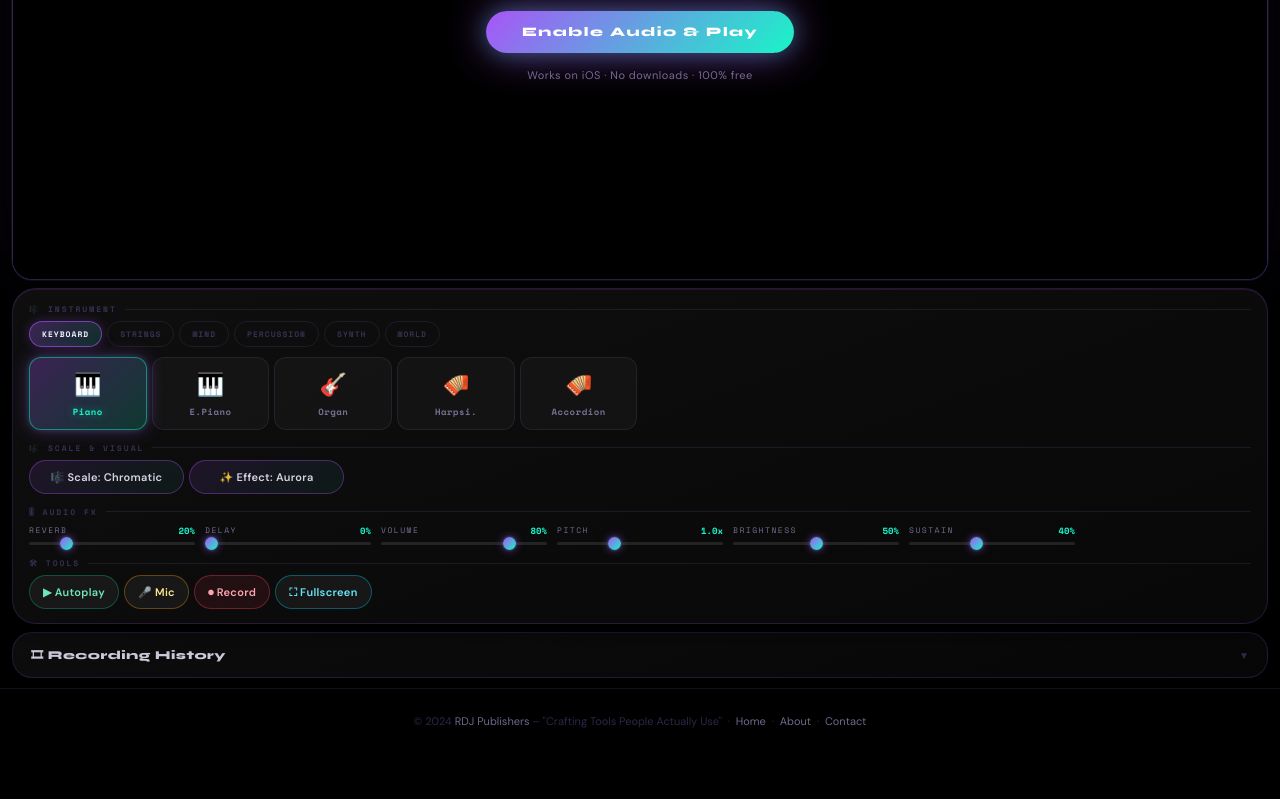
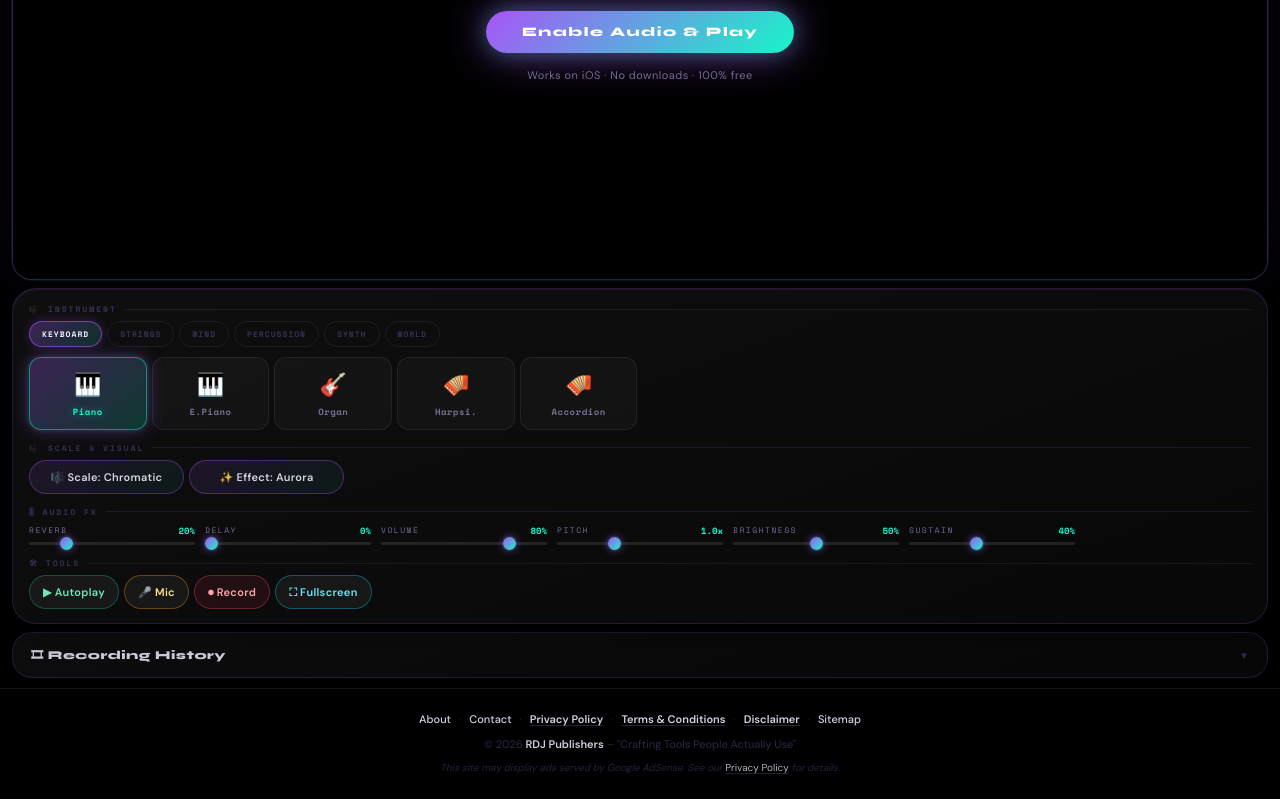
Before and after one commit to rdjpublishers/Touch-Music, a plain HTML site: page index.html in a window 1280 px wide. Shown: the part 396-1195 px from the top of the page. Before the commit the page ends 1150 px from the top, so only its background shows below. Drawn offline with nearby package versions, Linux system fonts and the light colour scheme.

Commit message:
Add files via upload

```diff
--- a/index.html
+++ b/index.html
@@ -241,9 +241,20 @@ body.fs .fs-hint{display:flex!important}
 .fmsg.err{background:rgba(244,63,94,0.12);border:1px solid rgba(244,63,94,0.3);color:#fda4af;display:block}
 
 /* ── FOOTER ── */
-footer{text-align:center;padding:24px 16px;border-top:1px solid var(--border);color:var(--t3);font-size:11px}
+footer{text-align:center;padding:22px 16px 24px;border-top:1px solid var(--border);color:var(--t3);font-size:11px}
 footer a{color:var(--t2);text-decoration:none;transition:var(--tf)}
 footer a:hover{color:var(--t0)}
+.footer-nav{display:flex;flex-wrap:wrap;justify-content:center;align-items:center;gap:6px 8px;margin-bottom:8px;row-gap:6px}
+.footer-nav a{color:var(--t1);font-weight:500}
+.footer-nav a.legal{color:var(--t1);font-weight:600;text-decoration:underline;text-decoration-color:var(--border2);text-underline-offset:2px}
+.footer-nav a:hover{color:var(--t0);text-decoration-color:currentColor}
+.footer-sep{color:var(--border2);user-select:none;font-weight:400}
+.footer-meta{margin-top:2px;font-size:11px;color:var(--t3)}
+.footer-meta a{color:var(--t1);font-weight:600;text-decoration:none}
+.footer-meta a:hover{color:var(--t0)}
+.footer-disclosure{margin:8px auto 0;max-width:520px;font-size:10px;color:var(--t3);opacity:.85;font-style:italic;line-height:1.5}
+.footer-disclosure a{color:var(--t1);font-style:normal;text-decoration:underline;text-decoration-color:var(--border2);text-underline-offset:2px}
+.footer-disclosure a:hover{color:var(--t0);text-decoration-color:currentColor}
 
 /* ── RESPONSIVE ── */
 @media(max-width:768px){
@@ -450,10 +461,25 @@ footer a:hover{color:var(--t0)}
 </section>
 
 <footer>
-  <p>© 2024 <a href="https://rdjpublishers.com/" target="_blank" rel="noopener">RDJ Publishers</a> – "Crafting Tools People Actually Use" &nbsp;·&nbsp;
-  <a href="#" onclick="showPage('home');return false;">Home</a> &nbsp;·&nbsp;
-  <a href="#" onclick="showPage('about');return false;">About</a> &nbsp;·&nbsp;
-  <a href="#" onclick="showPage('contact');return false;">Contact</a></p>
+  <nav class="footer-nav" aria-label="Legal and navigation">
+    <a href="https://rdjpublishers.com/about.html">About</a>
+    <span class="footer-sep" aria-hidden="true">·</span>
+    <a href="https://rdjpublishers.com/contact.html">Contact</a>
+    <span class="footer-sep" aria-hidden="true">·</span>
+    <a class="legal" href="https://rdjpublishers.com/privacy-policy.html">Privacy Policy</a>
+    <span class="footer-sep" aria-hidden="true">·</span>
+    <a class="legal" href="https://rdjpublishers.com/terms.html">Terms &amp; Conditions</a>
+    <span class="footer-sep" aria-hidden="true">·</span>
+    <a class="legal" href="https://rdjpublishers.com/disclaimer.html">Disclaimer</a>
+    <span class="footer-sep" aria-hidden="true">·</span>
+    <a href="https://rdjpublishers.com/sitemap.xml">Sitemap</a>
+  </nav>
+  <div class="footer-meta">
+    © 2026 <a href="https://rdjpublishers.com/" target="_blank" rel="noopener">RDJ Publishers</a> – "Crafting Tools People Actually Use"
+  </div>
+  <div class="footer-disclosure">
+    This site may display ads served by Google AdSense. See our <a href="https://rdjpublishers.com/privacy-policy.html">Privacy Policy</a> for details.
+  </div>
 </footer>
 
 <script>
```
